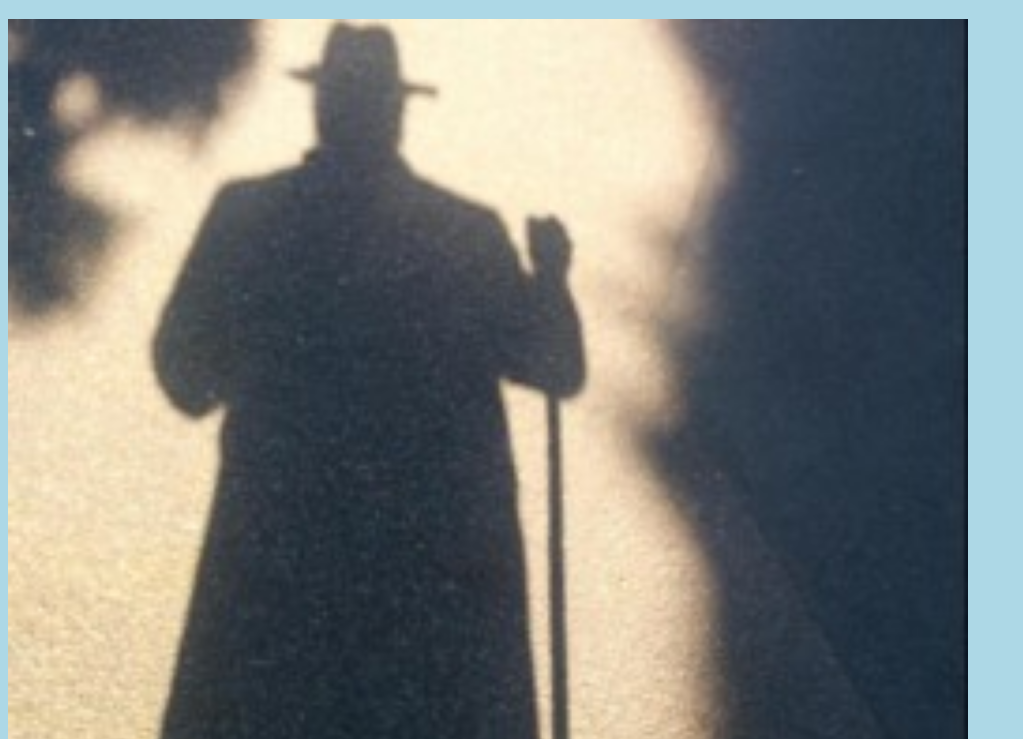
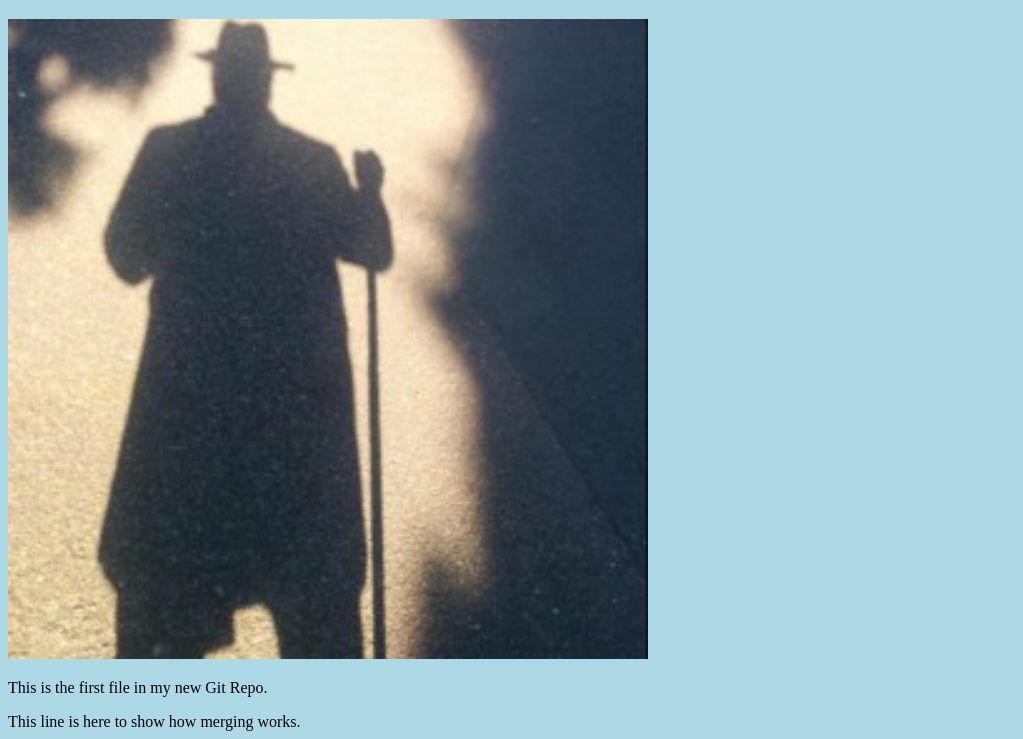
Before and after one commit to s-a-c/s-a-c.github.io, a plain HTML site: page index.html in a window 1280 px wide. Shown: the part 61-800 px from the top of the page, without its empty margins (0-1023 px from the left). Drawn offline with Linux system fonts and the light colour scheme.

Commit message:
Updated index.html. Resized image

```diff
--- a/index.html
+++ b/index.html
@@ -9,7 +9,7 @@
 
     <h1>Hello world!</h1>
     <div>
-      <img src="img_hello_world.jpeg" alt="Hello World from Space" style="width:100%;max-width:960px" />
+      <img src="img_hello_world.jpeg" alt="Hello World from Space" style="width:100%;max-width:640px" />
     </div>
     <p>This is the first file in my new Git Repo.</p>
     <p>This line is here to show how merging works.</p>
```
